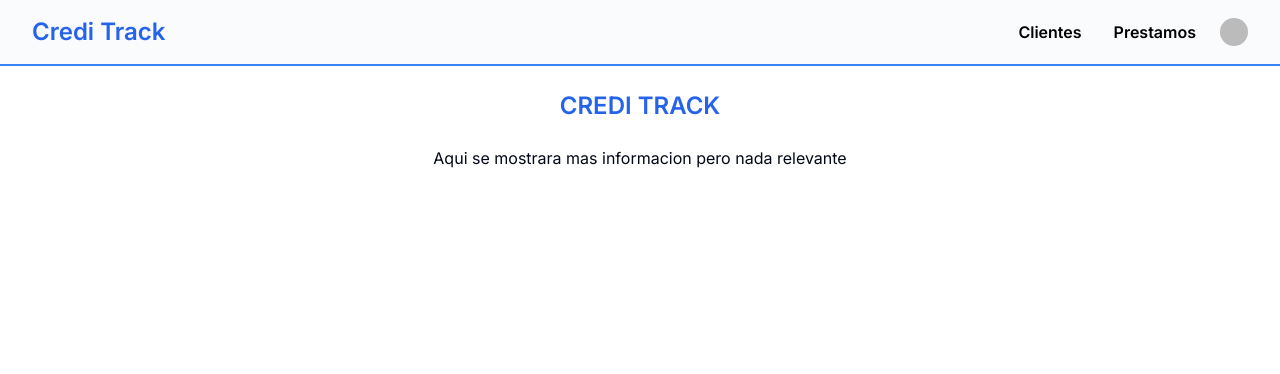
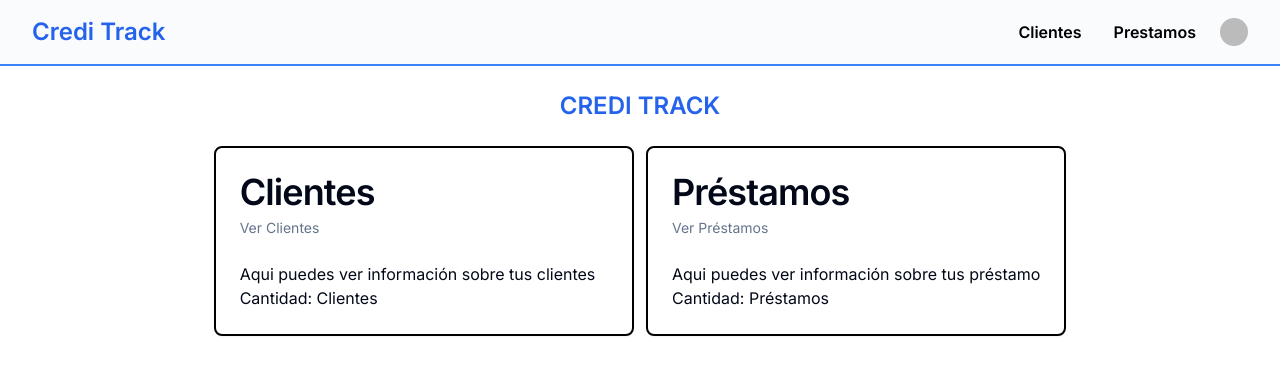
Before and after one commit to SaulAugustoGascaFarreraDeveloper/CrediTrackApp, a Next.js app: page / in a window 1280 px wide. Shown: the top 374 px of the page. Built offline with nearby package versions, Linux system fonts and the light colour scheme; no server answers; the database is empty; sample sign-in values are in the browser's storage; some icons are missing.

Commit message:
UI Main menu cards added with count data and refresh page when a client has been created

```diff
--- a/src/actions/clients/index.ts
+++ b/src/actions/clients/index.ts
@@ -11,7 +11,6 @@ export const  onCreateClient = async (name: string,lastName: string,phone: strin
     const user = await currentUser()
 
     if(!user) return null
-
 
     try{
 
@@ -77,6 +76,7 @@ export const onGetAllClients = async () => {
         const clients = await db.client.findMany({
             //take: 17,
             //skip: (1 - 1) * 17,
+
             select:{
                 name: true,
                 phone: true,
--- a/src/app/(main)/page.tsx
+++ b/src/app/(main)/page.tsx
@@ -1,14 +1,99 @@
 import Navbar from "@/components/global/navbar";
 import Menu from "@/components/menu";
+import MenuCard from "@/components/menu/menu-card";
+import { db } from "@/lib/db";
+import { currentUser } from "@clerk/nextjs/server";
 import Image from "next/image";
+import { redirect } from "next/navigation";
 
-export default function Home() {
+
+const GetCountData = async() => {
+
+  const user = await currentUser()
+
+  if(!user) return redirect('/sign-in')
+
+  const findUser = await db.user.findUnique({
+    where:{
+      clerkId: user?.id
+    }
+  })
+
+  if(!findUser) return null
+
+  const [clientsCount,loansCount,paymentsCount] = await Promise.all([
+    db.client.count({
+      where:{
+        userId: findUser.id
+      }
+    }),
+    db.loan.count({
+      where:{
+        client:{
+          userId: findUser.id
+        }
+      }
+    }),
+    db.payment.count({
+      where:{
+        loan:{
+          client:{
+            userId: findUser.id
+          }
+        }
+      }
+    })
+  ])
+
+  return{
+    totalClients: clientsCount,
+    totalLoans: loansCount,
+    totalPayments: paymentsCount
+  }
+}
+
+export default async function Home() {
+
+  // const clientsCount = await db.client.count()
+
+  // const loansCount = await db.loan.count()
+
+  const [clientsData] = await Promise.all([
+    GetCountData()
+  ])
+
+
+
   return (
-    <main className="flex h-screen flex-col items-center justify-start p-6 gap-6">
-      {/* <Navbar /> */}
+    <main className="flex min-h-screen flex-col items-center justify-start p-6 gap-6 overflow-y-auto">
       <h1 className="font-semibold text-blue-600 text-2xl">CREDI TRACK</h1>
-      {/* <Menu /> */}
-      <p>Aqui se mostrara mas informacion pero nada relevante </p>
+
+      <div className="grid lg:grid-cols-2 md:grid-cols-2 grid-cols-1 gap-3 items-center">
+              <MenuCard
+                    title='Clientes'
+                    description='Ver Clientes'
+                    content='Aqui puedes ver información sobre tus clientes'
+                    route='clients'
+                    countNumber={clientsData?.totalClients}
+                />
+
+                <MenuCard
+                    title='Préstamos'
+                    description='Ver Préstamos'
+                    content='Aqui puedes ver información sobre tus préstamo'
+                    route='loans'
+                    countNumber={clientsData?.totalLoans}
+                />
+
+                {/* <MenuCard
+                    title='Pagos'
+                    description='Ver Pagos'
+                    content='Aqui puedes ver información sobre tus pagos'
+                    route='payments'
+                    countNumber={clientsData.totalPayments}
+                /> */}
+      </div>
+
     </main>
   );
 }
--- a/src/app/(pages)/clients/page.tsx
+++ b/src/app/(pages)/clients/page.tsx
@@ -48,7 +48,23 @@ const ClientsPage = async () => {
 
 //    if(!user) redirect('/sign-in')
 
+    const user = await currentUser()
+
+    if(!user) return  redirect("/sign-in")
+
+    const findUser = await db.user.findUnique({
+        where:{
+            clerkId: user.id
+        }
+    })
+
+    if(!findUser) return null
+
+
     const isClients = await db.client.findMany({
+        where:{
+            userId: findUser.id
+        },
         select:{
             name: true,
             phone: true,
@@ -57,11 +73,16 @@ const ClientsPage = async () => {
         }
     })
 
+    if(isClients)
+    {
+
+    }
+
   return (
 
     <div className='flex flex-col gap-1 w-full h-screen px-6 overflow-y-auto'>
 
-        <h2 className='font-semibold'>Tabla de Clientes</h2>
+        <h2 className='font-semibold '>Tabla de Clientes</h2>
 
         <div className="items-start mt-10">
 
--- a/src/app/(pages)/loans/page.tsx
+++ b/src/app/(pages)/loans/page.tsx
@@ -3,7 +3,9 @@ import { DrawerLoan } from '@/components/loan/add-loan-drawer'
 import { DataTableLoans } from '@/components/loan/loan-data-table'
 import RouteMenuButton from '@/components/shared/route-menu-button'
 import { db } from '@/lib/db'
+import { currentUser } from '@clerk/nextjs/server'
 import { Loan } from '@prisma/client'
+import { redirect } from 'next/navigation'
 import React, { useEffect, useState } from 'react'
 
 const LoansPage = async () => {
@@ -22,7 +24,25 @@ const LoansPage = async () => {
   //   handleLoans()
   // },[isLoans])
 
+
+  const user = await currentUser()
+
+    if(!user) return  redirect("/sign-in")
+
+    const findUser = await db.user.findUnique({
+        where:{
+            clerkId: user.id
+        }
+    })
+
+    if(!findUser) return null
+
   const isLoans = await db.loan.findMany({
+    where:{
+      client:{
+        userId: findUser.id
+      }
+    },
     select:{
       client:{
         select:{
--- a/src/components/menu/menu-card.tsx
+++ b/src/components/menu/menu-card.tsx
@@ -12,17 +12,8 @@ type MenuCardProps = {
     countNumber?: number
 }
 
-const handleChangeRoute = () => {
-
-    return(
-        <Link href={'/clients'}  />
-    )
-
-}
-
 
 const MenuCard = ({title,description,content,route,countNumber} : MenuCardProps) => {
-
 
 
     const router = useRouter()
@@ -35,7 +26,7 @@ const MenuCard = ({title,description,content,route,countNumber} : MenuCardProps)
         </CardHeader>
         <CardContent>
             <h2>{content}</h2>
-            {/* <p>Cantidad: {countNumber}</p> */}
+            <p>Cantidad: {countNumber} {title.startsWith("C" || "c") ? "Clientes" : "Préstamos"}</p>
         </CardContent>
     </Card>
   )
--- a/src/hooks/clients/use-clients.ts
+++ b/src/hooks/clients/use-clients.ts
@@ -6,6 +6,7 @@ import {zodResolver} from "@hookform/resolvers/zod"
 import { useToast } from "@/components/ui/use-toast"
 import { useState } from "react"
 import { onCreateClient, onUpdateClientData } from "@/actions/clients"
+import { useRouter } from "next/navigation"
 
 export const useClient =  (id?: string) => {
 
@@ -15,6 +16,9 @@ export const useClient =  (id?: string) => {
 
 
     const {toast} = useToast()
+
+
+    const router = useRouter()
 
 
     const [loading,setLoading] = useState<boolean>(false)
@@ -44,6 +48,8 @@ export const useClient =  (id?: string) => {
             setLoading(false)
 
             reset()
+
+            router.refresh()
         }
 
     })
```
